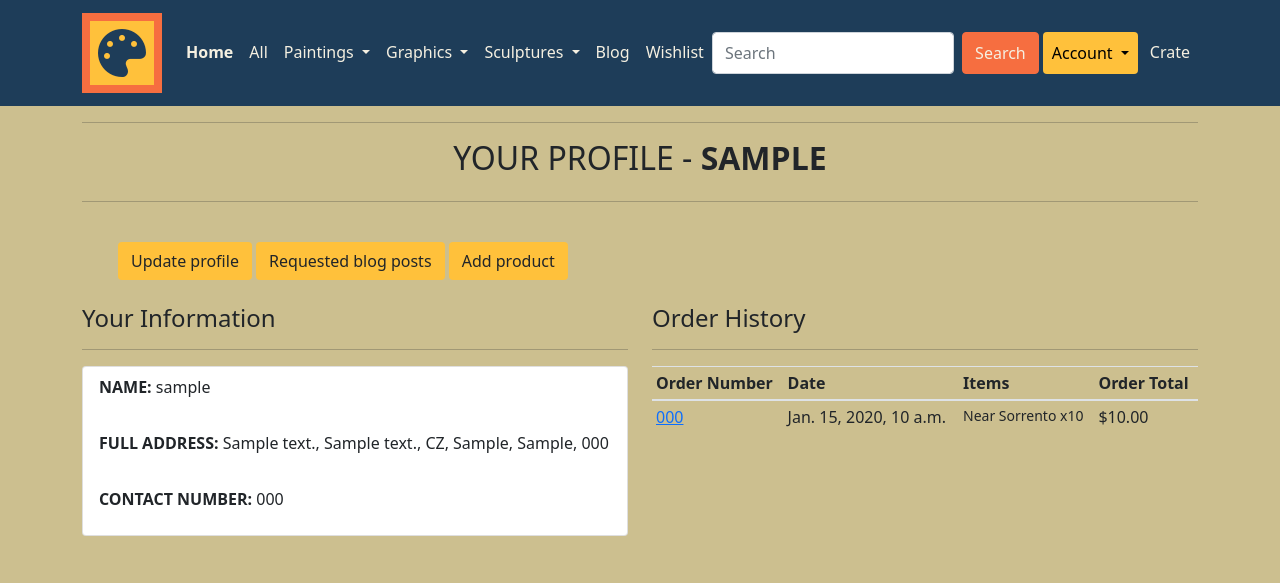
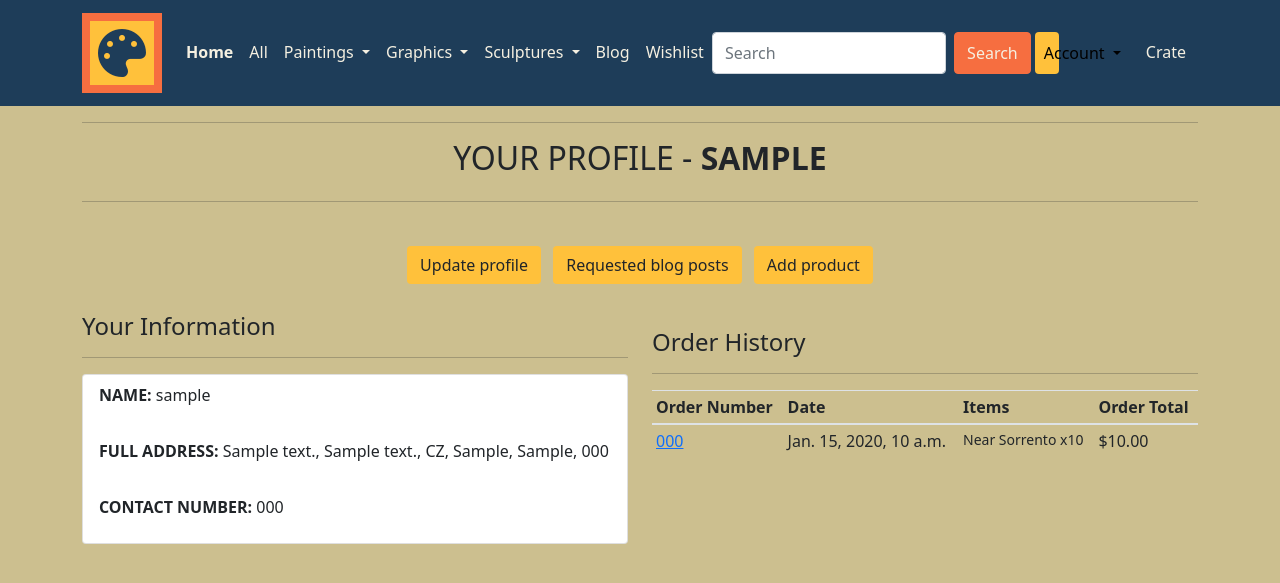
Before and after one commit to shiba517/msp4_gallery_five, a Django app: page /profile/ in a window 1280 px wide. Shown: the top 583 px of the page. Run offline with Django 3.2, Linux system fonts and the light colour scheme; a user stored in the database is signed in; data comes from the database, SQL or seed files in the repository; tables that the repository leaves empty hold one stand-in row (values such as "Sample post"); some libraries are stand-ins or nearby versions.

Commit message:
.html files now adapt to screen sizes

```diff
--- a/blogs/templates/blogs/read_blog.html
+++ b/blogs/templates/blogs/read_blog.html
@@ -44,10 +44,13 @@
             <div>
                 <a href="{% url 'reject_blog' blog.id %}" class="btn ncc-btn-base">delete</a>
                 <button type="submit" class="btn ncc-btn-base">post</button>
+                <a href="{% url 'view_blogs' %}" class="btn ncc-btn-base">back to blogs</a>
             </div>
         </form>
+        {% else %}
+        <a href="{% url 'view_blogs' %}" class="btn ncc-btn-base">back to blogs</a>
         {% endif %}
-        <a href="{% url 'view_blos' blog.id %}" class="btn ncc-btn-base">back to blogs</a>
+
     </div>
 </div>
 {% endblock %}
--- a/checkout/templates/checkout/checkout.html
+++ b/checkout/templates/checkout/checkout.html
@@ -18,7 +18,7 @@
     </div>
 
     <div class="row row-cols-1 row-cols-lg-2">
-        <div class="col-12 col-lg-6">
+        <div class="col col-lg-6">
             <form action="{% url 'checkout' %}" method="POST" id="payment-form">
                 {% csrf_token %}
                 <!-- USERS BASIC INFORMATION -->
@@ -66,7 +66,9 @@
                 </div>
             </form>
         </div>
-        <div class="col-12 col-lg-6">
+
+        <!-- ORDER SUMMARY -->
+        <div class="col-12 col-lg-6 mt-4">
             <div class="row text-center">
                 <h3 class="text-uppercase">order summary</h3>
                 <hr>
--- a/products/templates/products/add_product.html
+++ b/products/templates/products/add_product.html
@@ -13,7 +13,7 @@
     </div>
 
     <div class="row ">
-        <div class="offset-3 col-6">
+        <div class="col offset-lg-3 col-lg-6">
             <form action="{% url 'add_product' %}" method="POST" enctype="multipart/form-data">
                 {% csrf_token %}
                 {{ form | crispy }}
--- a/products/templates/products/edit_product.html
+++ b/products/templates/products/edit_product.html
@@ -13,7 +13,7 @@
     </div>
 
     <div class="row ">
-        <div class="offset-3 col-6">
+        <div class="col offset-lg-3 col-lg-6">
             <form action="{% url 'edit_product' product.id %}" method="POST" enctype="multipart/form-data">
                 {% csrf_token %}
                 {{ form | crispy }}
--- a/profiles/templates/profiles/profile.html
+++ b/profiles/templates/profiles/profile.html
@@ -17,16 +17,16 @@
     </div>
 
     <div class="row m-4">
-        <div class="col">
-            <a href="{% url 'update_profile' %}" class="btn ncc-btn-base">Update profile</a>
-            <a href="{% url 'requested_blogs' %}" class="btn ncc-btn-base">Requested blog posts</a>
-            <a class="btn ncc-btn-base" href="{% url 'add_product' %}">Add product</a>
+        <div class="col text-center">
+            <a href="{% url 'update_profile' %}" class="btn ncc-btn-base m-1">Update profile</a>
+            <a href="{% url 'requested_blogs' %}" class="btn ncc-btn-base m-1">Requested blog posts</a>
+            <a class="btn ncc-btn-base m-1" href="{% url 'add_product' %}">Add product</a>
         </div>
     </div>
 
     <div class="row">
         <!-- BASIC USER INFORMATION ON SHOW -->
-        <div class="col-6">
+        <div class="col col-lg-6">
             <h4 class="text-capitalize">your information</h4>
             <hr>
             <div>
@@ -51,7 +51,7 @@
 
 
         <!-- ORDER HISTORY -->
-        <div class="col-6">
+        <div class="col col-lg-6 mt-3">
             <h4 class="text-capitalize">order history</h4>
             <hr>
             <div class="order-history table-responsive">
--- a/profiles/templates/profiles/update_profile.html
+++ b/profiles/templates/profiles/update_profile.html
@@ -18,12 +18,13 @@
 
 
     <div class="row">
-        <div class="col-6">
+        <div class="col col-lg-6 text-center">
             <h4>Your delivery information</h4>
             <form action="{% url 'profile' %}" method="POST" id="profile-update-form">
                 {% csrf_token %}
                 {{ form|crispy }}
-                <button class="btn ncc-btn-base">change</button>
+                <button class="btn ncc-btn-base">Change</button>
+                <a href="{% url 'profile' %} " class="btn ncc-btn-base">Cancel</a>
             </form>
         </div>
     </div>
--- a/static/css/base.css
+++ b/static/css/base.css
@@ -73,6 +73,14 @@ body {
     border-color: #f66e40;
     background-color: #f66e40;
 }
+
+@media (max-width: 991.98px) {
+    .ncc-navlink-account {
+        width: 50vw;
+        margin: 1rem 0;
+    }
+}
+
 
 
 /* PRODUCTS */
--- a/templates/includes/navigation.html
+++ b/templates/includes/navigation.html
@@ -70,9 +70,9 @@
             </form>
 
             <!-- ACCOUNT -->
-            <li class="nav-item dropdown mx-1">
+            <li class="nav-item dropdown mx-1 ">
                 {% if user.is_authenticated %}
-                <a class="nav-link dropdown-toggle btn ncc-btn-base text-black" href="#" id="navbarDropdownMenuLink" role="button" data-bs-toggle="dropdown"
+                <a class="nav-link dropdown-toggle btn text-black w-25 ncc-btn-base ncc-navlink-account" href="#" id="navbarDropdownMenuLink" role="button" data-bs-toggle="dropdown"
                     aria-expanded="false">
                     Account
                 </a>
@@ -96,8 +96,8 @@
             </li>
 
             <!-- SHOPPING CRATE -->
-            <li class="nav-item">
-                <a class="nav-link active" aria-current="page" href="{% url 'crate' %}">Crate</a>
+            <li class="nav-item mx-1">
+                <a class="nav-link active " aria-current="page" href="{% url 'crate' %}">Crate</a>
             </li>
         </ul>
     </div>
```
Also changed, not shown: blogs/templates/blogs/requested_blogs.html (+5 -3 lines), checkout/templates/checkout/checkout_success.html (+5 -3 lines), crate/templates/crate/crate.html (+5 -5 lines).
